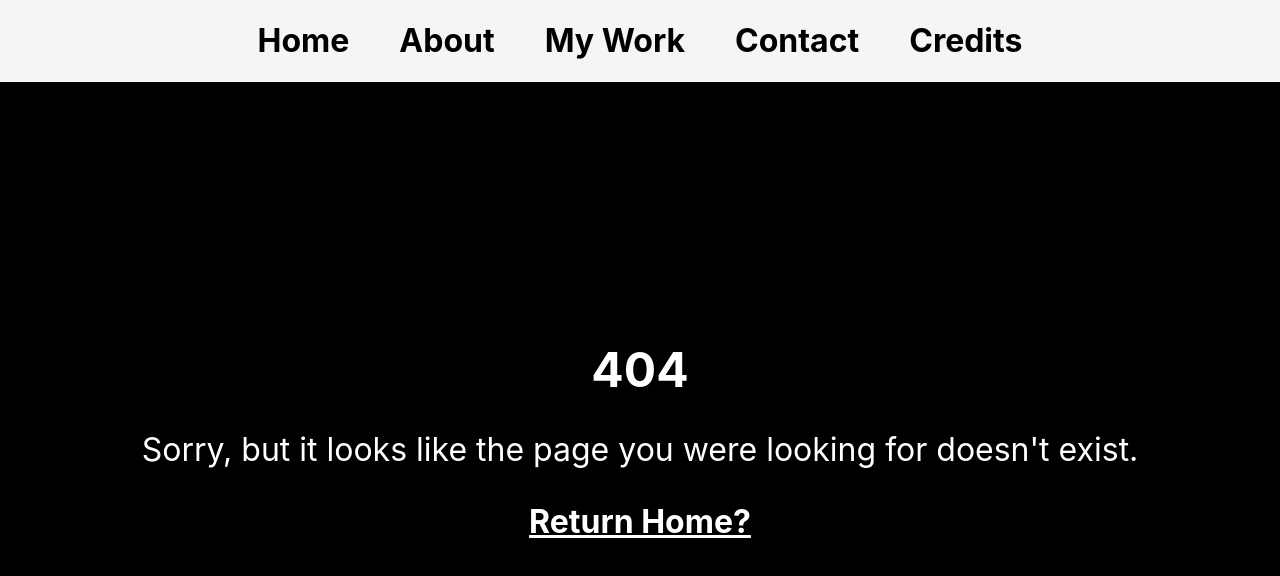
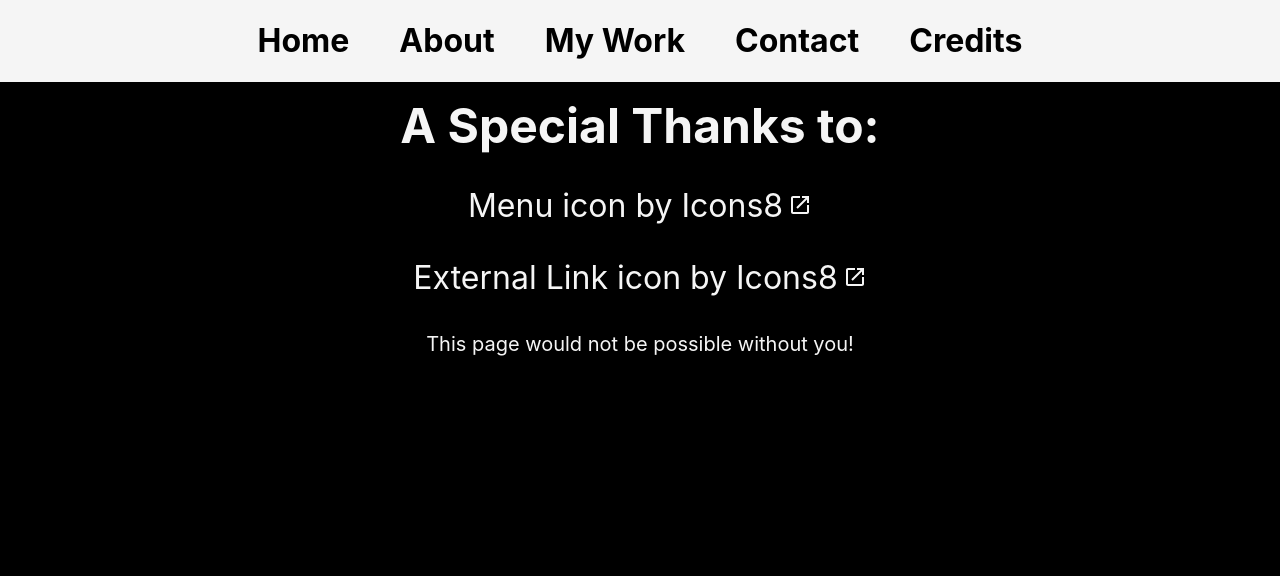
Before and after one commit to tygedavis/portfolio-v2, a React (Create React App) app: page /credits in a window 1280 px wide. Before the commit this address had no page. Shown: the top 576 px of the page. Built offline with nearby package versions, Linux system fonts and the light colour scheme.

Commit message:
Credits page (#5)
* Added a Credits page for any assets used by the website

* Added a Credits page for any assets used by the website

Co-authored-by: tygedavis <tdavis@cmsonline.com>

```diff
--- a/src/App.js
+++ b/src/App.js
@@ -4,6 +4,7 @@ import { BrowserRouter as Router, Route, Switch } from 'react-router-dom';
 
 //Components
 import Home from './Pages/Home';
+import Credits from './Pages/Credits';
 import PageNotFound from './Pages/PageNotFound';
 import LinkShelf from './components/NavigationShelf';
 
@@ -16,6 +17,9 @@ function App() {
               <Route exact path="/">
                   <Home/>
               </Route>
+              <Route path="/credits">
+                  <Credits/>
+              </Route>
               <Route path="*">
                   <PageNotFound />
               </Route>
--- /dev/null
+++ b/src/Pages/Credits.css
@@ -0,0 +1,32 @@
+.creditsMain {
+    width: 80%;
+    margin: 0 auto;
+    display: flex;
+    flex-direction: column;
+    align-items: center;
+}
+
+.creditsMain > * {
+    padding: 20px;
+}
+
+.creditsMain h1 {
+    color: whitesmoke;
+    font-size: 3rem;
+}
+
+.creditsMain a {
+    color: whitesmoke;
+    text-decoration: none;
+    font-size: 2rem;
+}
+
+.creditsMain img {
+    fill: whitesmoke;
+    padding-left: 5px;
+}
+
+.creditsMain p {
+    color: whitesmoke;
+    font-size: 1.25rem;
+}
--- /dev/null
+++ b/src/Pages/Credits.js
@@ -0,0 +1,40 @@
+import React from 'react';
+import './Credits.css';
+import ExternalLink from '../components/ExternalLink';
+import _ from 'lodash';
+
+const Credits = () => {
+    const linkValues = [
+        {
+            text: 'Menu icon by Icons8',
+            link: 'https://icons8.com/icon/82749/menu'
+        },
+        {
+            text: 'External Link icon by Icons8',
+            link: 'https://icons8.com/icon/88586/external-link'
+        }
+    ];
+
+    return (
+        <div className="creditsContainer">
+            <div className="creditsMain">
+                <h1>A Special Thanks to:</h1>
+                {_.map(linkValues, (value, index) => {
+                    return (<ExternalLink
+                        text={value.text}
+                        link={value.link}
+                    />)
+                })}
+                <p>This page would not be possible without you!</p>
+            </div>
+        </div>
+    );
+};
+
+export default Credits;
+
+//Mobile Menu Icon
+//<a href="https://icons8.com/icon/82749/menu">Menu icon by Icons8</a>
+
+//External Link
+// <a href="https://icons8.com/icon/88586/external-link">External Link icon by Icons8</a>
--- /dev/null
+++ b/src/Pages/Home.css
@@ -0,0 +1,35 @@
+.homeName h1 {
+    font-size: 7rem;
+    color: whitesmoke;
+    padding-left: 1%;
+}
+
+.linkedInContainer{
+    display: flex;
+    flex-direction: row;
+    justify-content: end;
+}
+
+.socialLinks {
+    position: absolute;
+    bottom: 1rem;
+    right: 1rem;
+}
+
+.bi-linkedin {
+    fill: gray;
+    transition: fill .5s ease-out .5ms;
+}
+.bi-linkedin:hover {
+    fill: whitesmoke;
+}
+
+.resumeLink {
+    font-size: 1rem;
+    text-decoration: none;
+    color: gray;
+    transition: color .5s ease-out .25ms;
+}
+.resumeLink:hover {
+    color:whitesmoke;
+}
--- a/src/Pages/Home.js
+++ b/src/Pages/Home.js
@@ -1,5 +1,6 @@
 import React from 'react';
-// import { Link } from 'react-router-dom';
+import './Home.css';
+import { Link } from 'react-router-dom';
 
 //Images
 
@@ -13,6 +14,20 @@ const Home = () => {
                 <div className="homeImage">
                     {/*<img className="headshot" src={headshot} alt="Tyge Davis, the developer" />*/}
                 </div>
+                <div className="socialLinks">
+                    <div className="linkedInContainer">
+                        <a href="https://www.linkedin.com/in/tygedavis/" target="_blank" rel="noopener noreferrer">
+                            <svg xmlns="http://www.w3.org/2000/svg" width="25" height="25"
+                                 className="bi bi-linkedin" viewBox="0 0 16 20">
+                                <path
+                                    d="M0 1.146C0 .513.526 0 1.175 0h13.65C15.474 0 16 .513 16 1.146v13.708c0 .633-.526 1.146-1.175 1.146H1.175C.526 16 0 15.487 0 14.854V1.146zm4.943 12.248V6.169H2.542v7.225h2.401zm-1.2-8.212c.837 0 1.358-.554 1.358-1.248-.015-.709-.52-1.248-1.342-1.248-.822 0-1.359.54-1.359 1.248 0 .694.521 1.248 1.327 1.248h.016zm4.908 8.212V9.359c0-.216.016-.432.08-.586.173-.431.568-.878 1.232-.878.869 0 1.216.662 1.216 1.634v3.865h2.401V9.25c0-2.22-1.184-3.252-2.764-3.252-1.274 0-1.845.7-2.165 1.193v.025h-.016a5.54 5.54 0 0 1 .016-.025V6.169h-2.4c.03.678 0 7.225 0 7.225h2.4z"/>
+                            </svg>
+                        </a>
+                    </div>
+                    <div className="resumeLinkContainer">
+                        <Link to="/projects" className="resumeLink">Resume</Link>
+                    </div>
+                </div>
             </div>
         </div>
     );
--- /dev/null
+++ b/src/components/ExternalLink.css
@@ -0,0 +1,3 @@
+.externalLinkImageContainer {
+    width: 15px;
+}
--- /dev/null
+++ b/src/components/ExternalLink.js
@@ -0,0 +1,21 @@
+import React from 'react';
+import openExternalLink from '../images/externalLink.svg';
+import _ from 'lodash';
+import './ExternalLink.css';
+
+const ExternalLink = (props) => {
+    return (
+        <div className="externalLinkContainer">
+            <a href={_.get(props, 'link')} target='_blank' rel='noopener noreferrer'
+            >{_.get(props, 'text')}
+                <span className='externalLinkImageContainer'>
+                    <img
+                        src={openExternalLink}
+                        alt='External link graphic'/>
+                </span>
+            </a>
+        </div>
+    );
+};
+
+export default ExternalLink;
```
Also changed, not shown: src/images/externalLink.svg (added), src/images/icons8-external-link.svg (added). Lines whose indentation alone changed are shown as unchanged.
